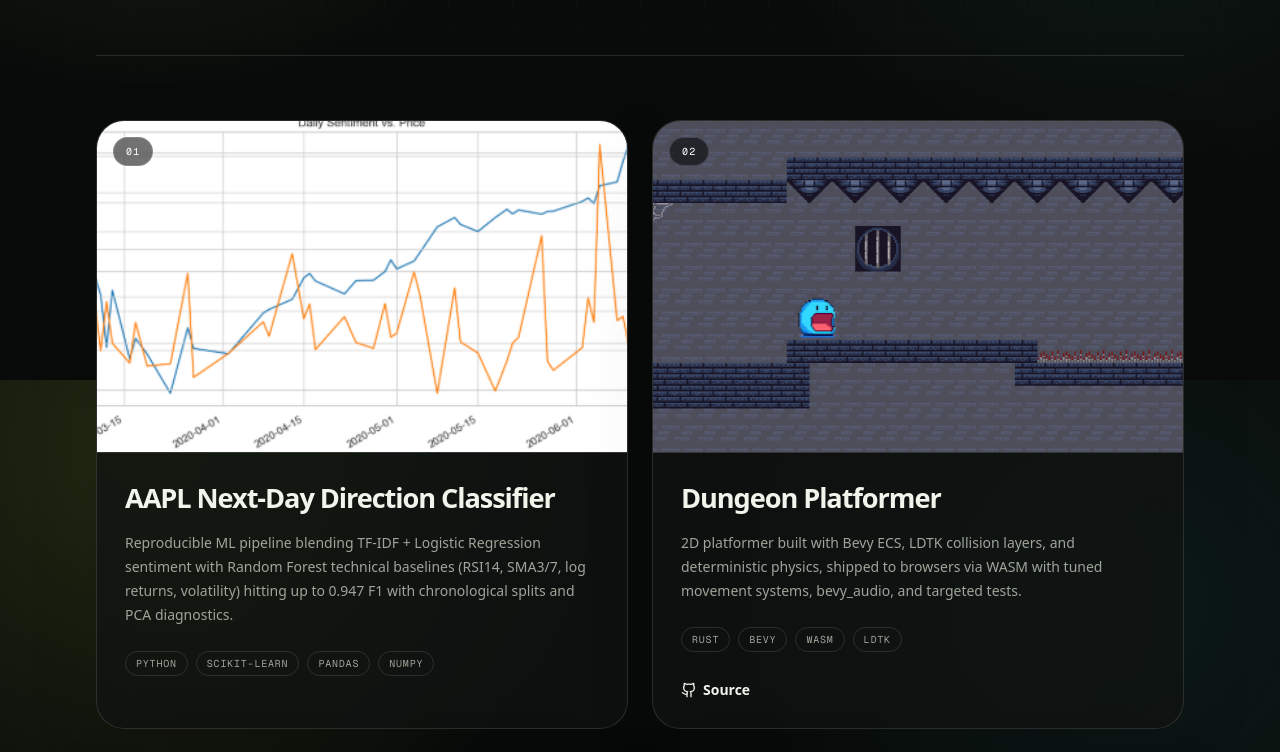
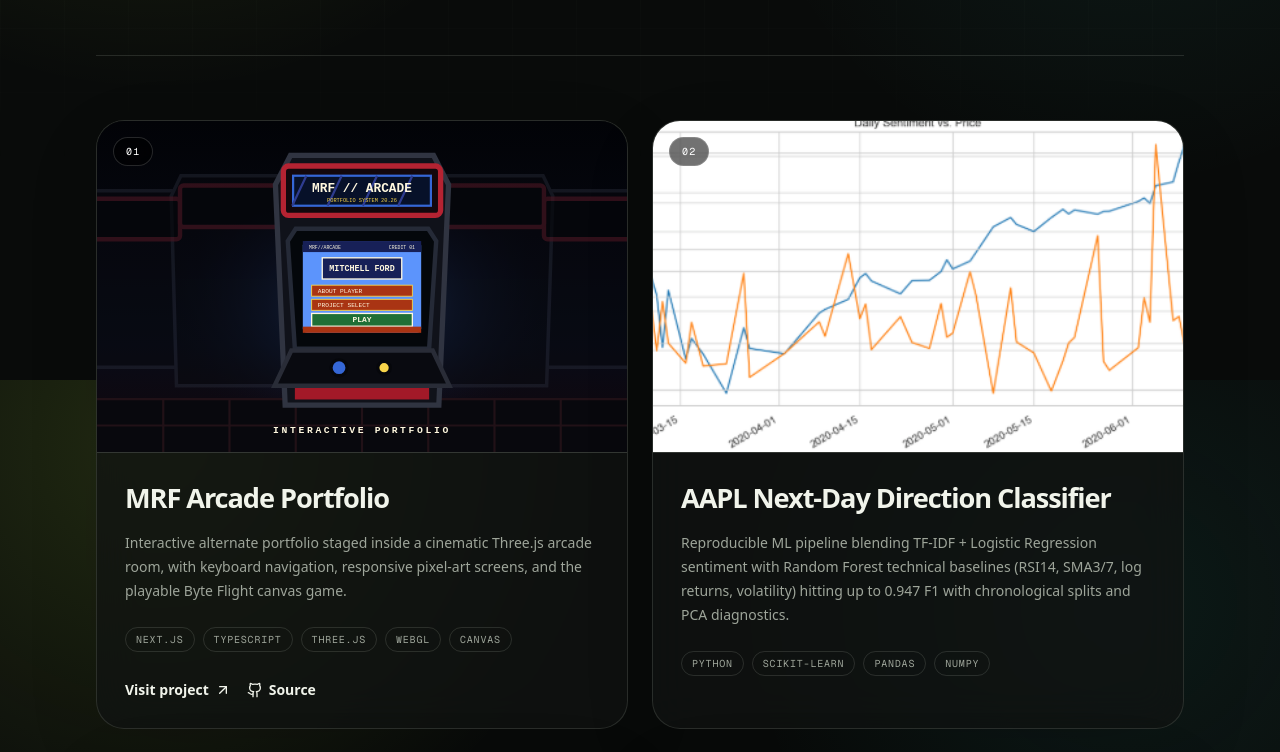
Before and after one commit to mitchford20/mrf_portfolio, a Next.js app: page /projects in a window 1280 px wide. Shown: the part 420-1172 px from the top of the page. Built offline with nearby package versions, Linux system fonts and the light colour scheme.

Commit message:
Add arcade portfolio project

```diff
--- a/src/data/projects.ts
+++ b/src/data/projects.ts
@@ -11,6 +11,16 @@
 };
 
 export const projects: Project[] = [
+  {
+    title: "MRF Arcade Portfolio",
+    image: assetPath("/arcade-portfolio.svg"),
+    description:
+      "Interactive alternate portfolio staged inside a cinematic Three.js arcade room, with keyboard navigation, responsive pixel-art screens, and the playable Byte Flight canvas game.",
+    tech: ["Next.js", "TypeScript", "Three.js", "WebGL", "Canvas"],
+    website: "https://mitchford20.github.io/mrf_arcade_portfolio/",
+    source: "https://github.com/mitchford20/mrf_arcade_portfolio",
+    featured: true,
+  },
   {
     title: "AAPL Next-Day Direction Classifier",
     image: assetPath("/AAPL-model.png"),
```
Also changed, not shown: public/arcade-portfolio.svg (added).
